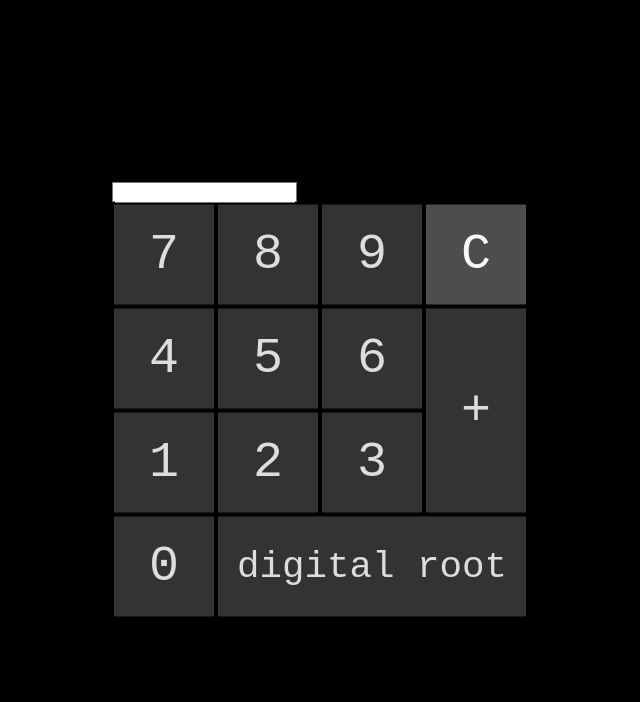
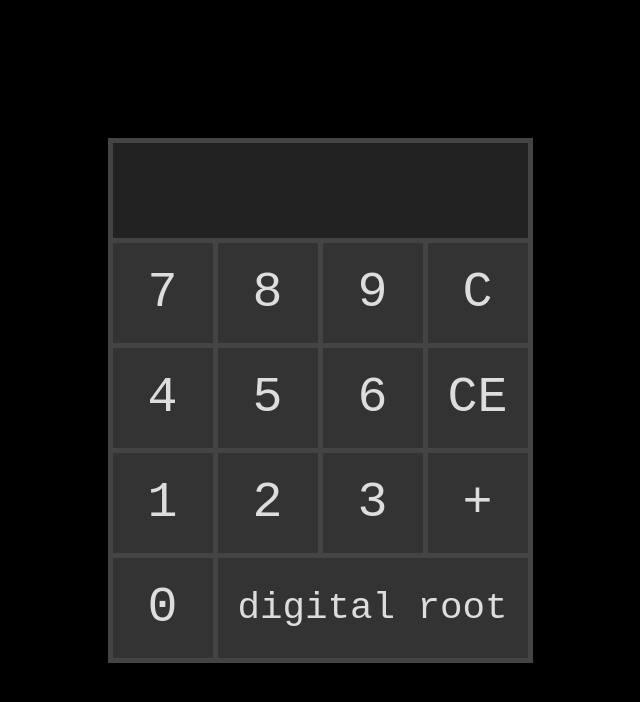
Before and after one commit to lis-b/digital-root, a plain HTML site: page index.html in a window 1280 px wide. Both pictures are taken after a click on the element "digital root". Shown: the whole page, without its empty margins (320-960 px from the left). Drawn offline with Linux system fonts and the light colour scheme; a web font is replaced by a local one.

Commit message:
now functional

```diff
--- /dev/null
+++ b/files/script.js
@@ -0,0 +1,116 @@
+var prev = '';
+var curr = '';
+var adding = false;
+
+const numberButtons = document.querySelectorAll('[data-number]');
+const clearButton = document.querySelector('[data-clear]');
+const clearEntryButton = document.querySelector('[data-clear-entry]');
+const addButton = document.querySelector('[data-add]');
+const digitalRootButton = document.querySelector('[data-dr]');
+
+const prevElem = document.querySelector('[data-prev]');
+const currElem = document.querySelector('[data-curr]');
+
+// FUNCTIONS
+function clear() {
+  prev = '';
+  curr = '';
+}
+
+function clearEntry() {
+  curr = '';
+}
+
+function appendToCurr(num) {
+  if (curr === '0')
+    curr = num.toString();
+  else
+    curr = curr + num.toString();
+}
+
+function add() {
+  if (curr === '')
+    return;
+
+  if (prev !== '') {
+    const prevInt = parseInt(prev);
+    const currInt = parseInt(curr);
+    let value = prevInt + currInt;
+    prev = value.toString();
+  } else {
+    prev = curr;
+  }
+
+  curr = '';
+}
+
+function digitalRoot() {
+  const prevInt = parseInt(prev);
+  const currInt = parseInt(curr);
+  let value;
+
+  if (isNaN(currInt)) {
+    if (isNaN(prevInt))
+      return;
+    value = prevInt;
+  } else {
+    if (isNaN(prevInt)) {
+      value = currInt;
+    } else {
+      value = prevInt + currInt;
+    }
+  }
+
+  value = value % 9;
+  if (value === 0)
+    value = 9;
+
+  prev = '';
+  curr = value.toString();
+}
+
+function update() {
+  let prevInner = display(prev);
+
+  if (prev !== '')
+    prevInner = prevInner + ' +';
+
+  prevElem.innerText = prevInner;
+  currElem.innerText = display(curr);
+}
+
+function display(num) {
+  if (num === '')
+    return '';
+
+  const numInt = parseInt(num);
+  return numInt.toLocaleString('en');
+}
+
+// EVENT LISTENERS
+numberButtons.forEach(number => {
+  number.addEventListener('click', () => {
+    appendToCurr(number.innerHTML);
+    update();
+  });
+});
+
+clearButton.addEventListener('click', () => {
+  clear();
+  update();
+});
+
+clearEntryButton.addEventListener('click', () => {
+  clearEntry();
+  update();
+});
+
+addButton.addEventListener('click', () => {
+  add();
+  update();
+});
+
+digitalRootButton.addEventListener('click', () => {
+  digitalRoot();
+  update();
+});
--- a/index.html
+++ b/index.html
@@ -6,17 +6,16 @@
     <link rel="stylesheet" type="text/css" href="https://fonts.googleapis.com/css2?family=Syne+Mono&amp;display=swap">
     <link rel="stylesheet" type="text/css" href="./files/reset.min.css">
     <link rel="stylesheet" type="text/css" href="./files/style.css">
+    <script type="text/javascript" src="./files/script.js" defer></script>
   </head>
   <body>
-    <div id="calculator">
-      <div id="screen">
-        <div id="prev"></div>
-        <input type="text">
-      </div>
-      <div id="buttons">
-        <div id="numbers"><span class="num-9">9</span><span class="num-8">8</span><span class="num-7">7</span><span class="num-6">6</span><span class="num-5">5</span><span class="num-4">4</span><span class="num-3">3</span><span class="num-2">2</span><span class="num-1">1</span><span class="num-0">0</span>
+    <div id="wrapper">
+      <div class="calculator">
+        <div class="screen">
+          <div class="prev" data-prev></div>
+          <div class="curr" data-curr></div>
         </div>
-        <div id="operations"><span class="txt clear">C</span><span class="txt add">+</span><span class="txt dr">digital root</span></div>
+        <div class="buttons"><span data-number>7</span><span data-number>8</span><span data-number>9</span><span data-clear>C</span><span data-number>4</span><span data-number>5</span><span data-number>6</span><span data-clear-entry>CE</span><span data-number>1</span><span data-number>2</span><span data-number>3</span><span data-add>+</span><span data-number>0</span><span class="triple small-font" data-dr>digital root</span></div>
       </div>
     </div>
   </body>
--- a/src/style.sass
+++ b/src/style.sass
@@ -2,12 +2,15 @@
 $background: #000000
 $text-color: #ffffff
 
+$calculator-bg: #444444
+
+$screen-bg:   #222222
+$screen-text: #ffffff
+
 $button-bg:   #333333
 $button-text: #dddddd
-
 $button-bg-hover:  #3C3C3C
 $button-bg-active: #2C2C2C
-
 $clear-lighter: 10%
 
 // -------- FONTS
@@ -15,10 +18,11 @@ $font-family: "Syne Mono", monospace
 
 $large-size: 50px
 $small-size: $large-size * 0.75
+$xs-size:    $large-size / 2
 
 // -------- SIZES
 $button-size:   100px
-$button-margin: 2px
+$button-margin: 5px
 
 // -------- MIXINS
 @mixin selection($bg, $txt)
@@ -48,93 +52,83 @@ $button-margin: 2px
 
 // -------- STYLES
 *
-  box-sizing: border-box
-  cursor: default
-  @include selection($background, $text-color)
-
-  &:focus
-    outline: none
+  &,
+  &::before,
+  &::after
+    box-sizing: border-box
+    cursor: default
+    @include selection(transparent, inherit)
 
 html,
-body
+body,
+div#wrapper
   width: 100%
   height: 100%
+
+body
+  background: $background
   font:
     family: $font-family
 
-body
-  background: $background
-  color: $text-color
-  position: relative
+div#wrapper
+  display: grid
+  justify-content: center
+  align-content: center
 
-div#calculator
-  position: absolute
-  top: 50%
-  left: 50%
-  @include translate(-50%, -50%)
+  div.calculator
+    background: $calculator-bg
+    padding: $button-margin
 
-span[class^="num-"],
-span.txt
-  width: $button-size
-  height: $button-size
-  margin: $button-margin
-  font:
-    size: $large-size
-  cursor: pointer
-  color: $button-text
-  background: $button-bg
-  border: 0
-  display: inline-block
-  line-height: $button-size
-  text-align: center
+div.screen
+  background: $screen-bg
+  color: $screen-text
+  margin-bottom: $button-margin
+  padding: 10px
+  text-align: right
+  word-wrap: break-word
+  word-break: break-all
+  max-width: $button-size * 4 + $button-margin * 3
 
-  @include selection($button-bg, $button-text)
+  div.prev
+    opacity: 0.5
+    font-size: $xs-size
 
-  &:hover
-    background: $button-bg-hover
-    @include selection($button-bg-hover, $button-text)
+  div.curr
+    font-size: $large-size
 
-  &:active
-    background: $button-bg-active
-    @include selection($button-bg-active, $button-text)
+  div.prev,
+  div.curr
+    min-height: 1em
 
-div#buttons
-  width: ($button-size + $button-margin * 2) * 4
+div.buttons
+  display: grid
+  justify-content: center
+  align-content: center
+  grid-template-columns: repeat(4, $button-size)
+  grid-template-rows: repeat(4, $button-size)
+  grid-column-gap: $button-margin
+  grid-row-gap: $button-margin
 
-div#numbers
-  width: ($button-size + $button-margin * 2) * 3
-  height: ($button-size + $button-margin * 2) * 4
-  float: left
+  span
+    outline: none
+    cursor: pointer
+    color: $button-text
+    background: $button-bg
+    border: 0
+    font-size: $large-size
+    @include selection(transparent, inherit)
+    display: inline-block
+    line-height: $button-size
+    text-align: center
 
-  span[class^="num-"]
-    float: right
+    &.triple
+      grid-column: span 3
 
-  span.num-0
-    float: left
-
-div#operations
-  width: $button-size + $button-margin * 2
-  height: ($button-size + $button-margin * 2) * 4
-  float: right
-
-  span.clear
-    background: lighten($button-bg, $clear-lighter)
-    color: lighten($button-text, $clear-lighter)
-    @include selection(lighten($button-bg, $clear-lighter), lighten($button-text, $clear-lighter))
+    &.small-font
+      font-size: $small-size
 
     &:hover
-      background: lighten($button-bg-hover, $clear-lighter)
-      @include selection(lighten($button-bg-hover, $clear-lighter), lighten($button-text, $clear-lighter))
+      background: $button-bg-hover
 
     &:active
-      background: lighten($button-bg-active, $clear-lighter)
-      @include selection(lighten($button-bg-active, $clear-lighter), lighten($button-text, $clear-lighter))
-
-  span.add
-    height: $button-size + ($button-size + $button-margin * 2)
-    line-height: $button-size + ($button-size + $button-margin * 2)
-
-  span.dr
-    width: $button-size + ($button-size + $button-margin * 2) * 2
-    float: right
-    font-size: $small-size
+      background: $button-bg-active
```
Also changed, not shown: files/style.css, 1 other file.
